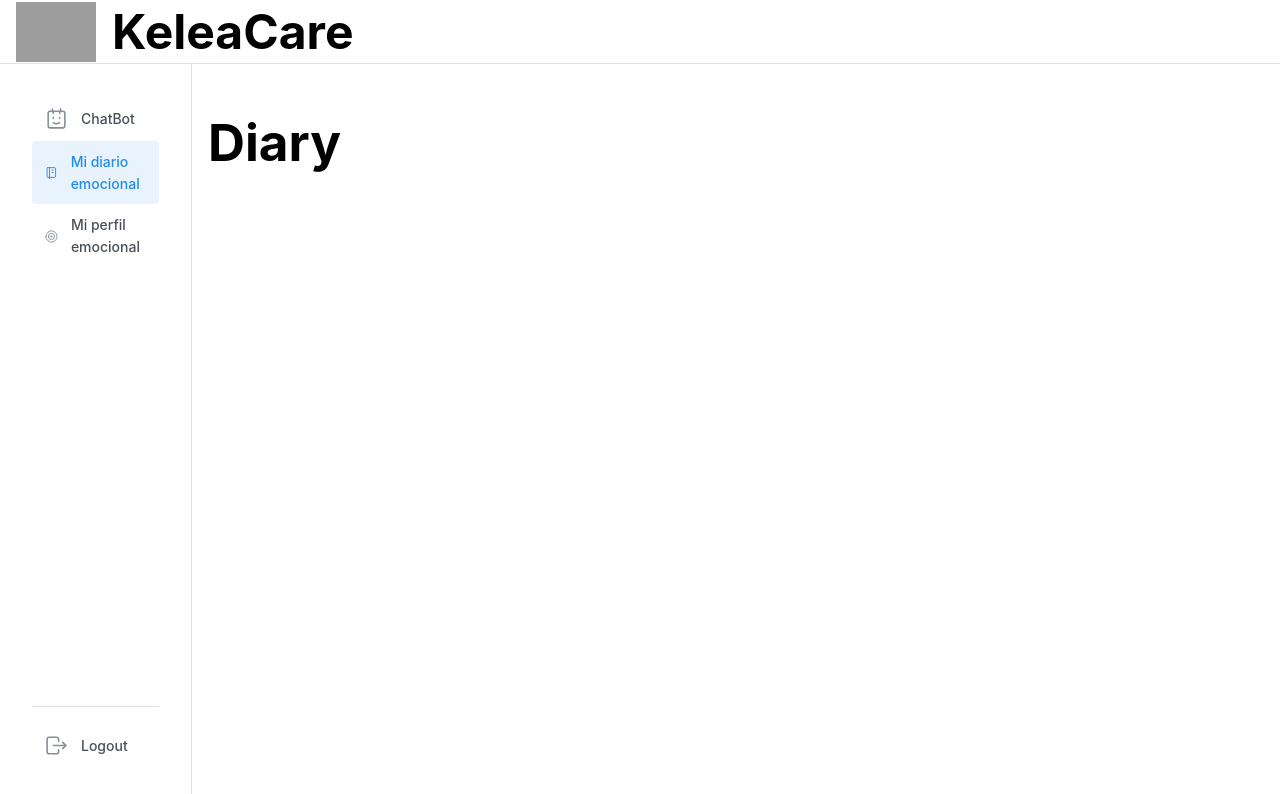
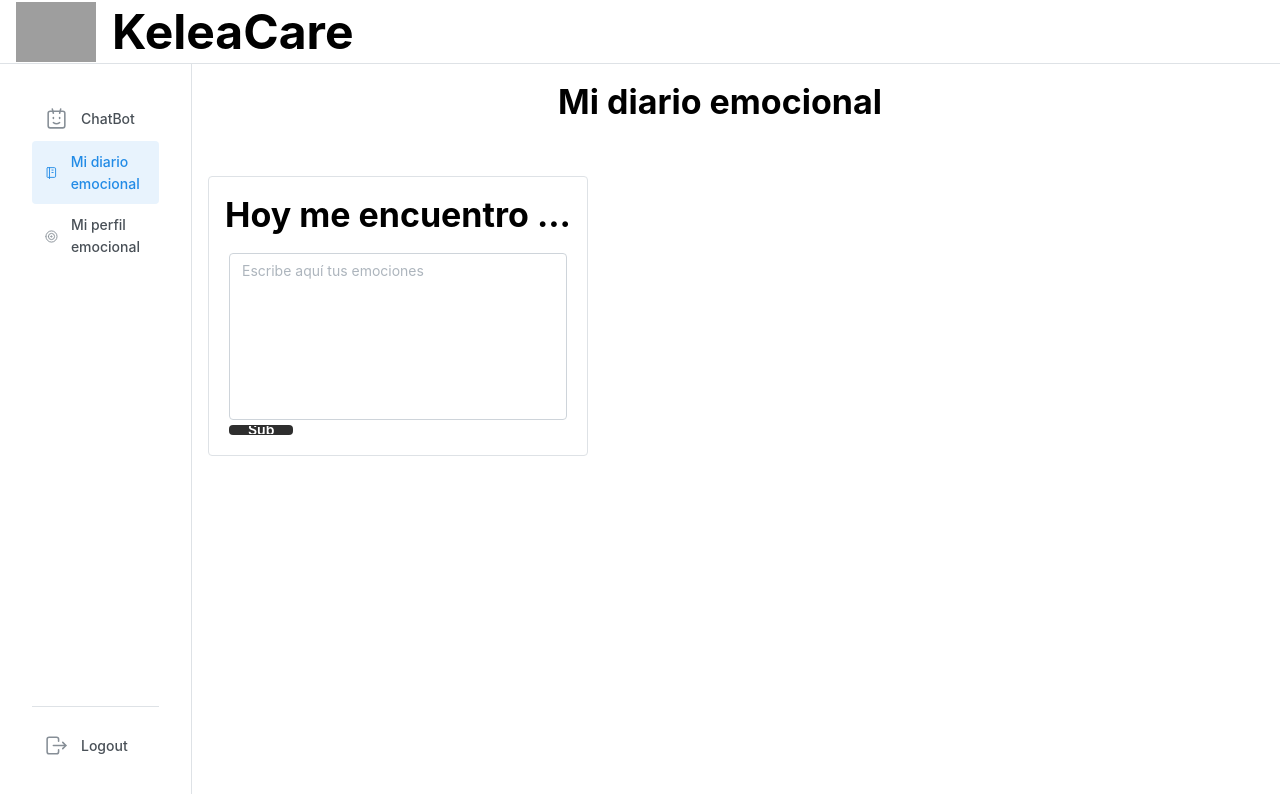
Before and after one commit to JanDuinkerken/HackUdc25-front, a React (Vite) app: page /diary in a window 1280 px wide. Shown: the top 794 px of the page. Built offline with nearby package versions, Linux system fonts and the light colour scheme; grey boxes are pictures that could not be loaded.

Commit message:
feat: basic diary page

```diff
--- a/src/pages/chatbot/Chatbot.tsx
+++ b/src/pages/chatbot/Chatbot.tsx
@@ -1,5 +1,5 @@
 import { Center, Container, Group, Input, ScrollArea, Stack, Text, Title } from "@mantine/core";
-import { IconRobotFace, IconSend, IconSend2 } from "@tabler/icons-react";
+import { IconRobotFace  , IconSend2 } from "@tabler/icons-react";
 
 export const Chatbot = () => {
     return (
--- a/src/pages/diary/Diary.tsx
+++ b/src/pages/diary/Diary.tsx
@@ -1,7 +1,28 @@
+import { Button, Card, Center, Container, Flex, Stack, Textarea, Title } from "@mantine/core";
+
 export const Diary = () => {
     return (
-        <div>
-            <h1>Diary</h1>
-        </div>
+        <Stack w={"80vw"} h={"85vh"}>
+            <Container w={"80vw"} h={"10vh"}>
+                <Center>
+                    <Title> Mi diario emocional</Title>
+                </Center>
+            </Container>
+            <Flex w={"80vw"}>
+                <Card
+                    withBorder
+                    padding="lg"
+                    h={"35vh"}
+                >
+                    <Card.Section>
+                        <Container p="md" >
+                            <Title>Hoy me encuentro ...</Title>
+                        </Container>
+                    </Card.Section>
+                    <Textarea autosize minRows={7} maxRows={7} h={"20vh"} placeholder="Escribe aquí tus emociones" />
+                    <Button color="dark" mt="sm" w={"5vw"}>Submit</Button>
+                </Card>
+            </Flex>
+        </Stack>
     );
 }
```
